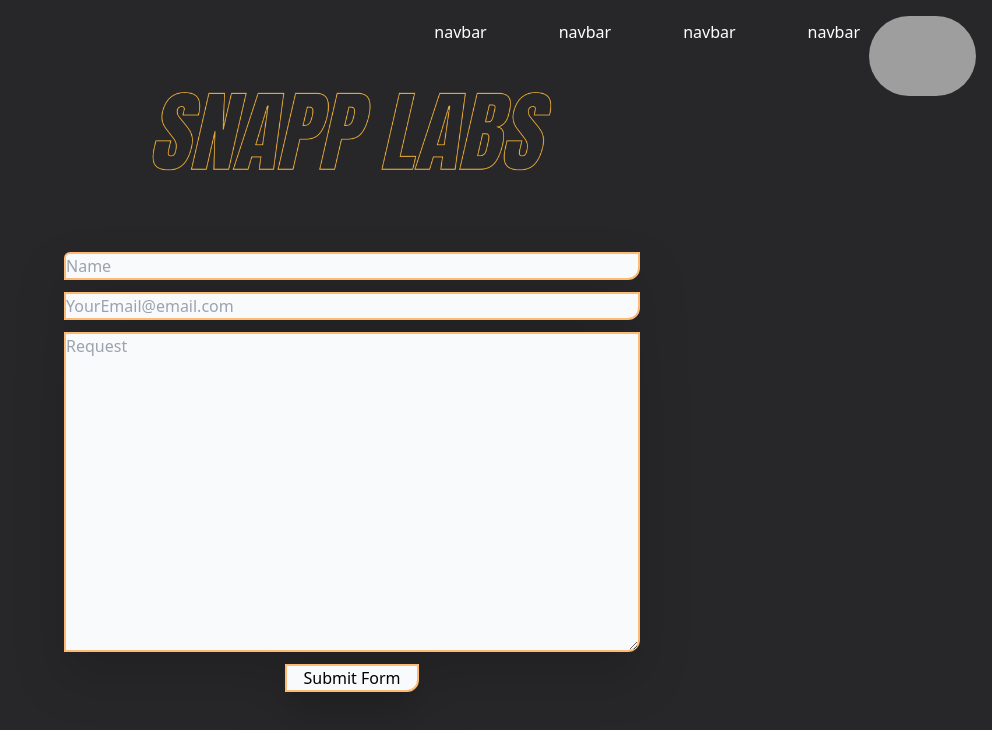
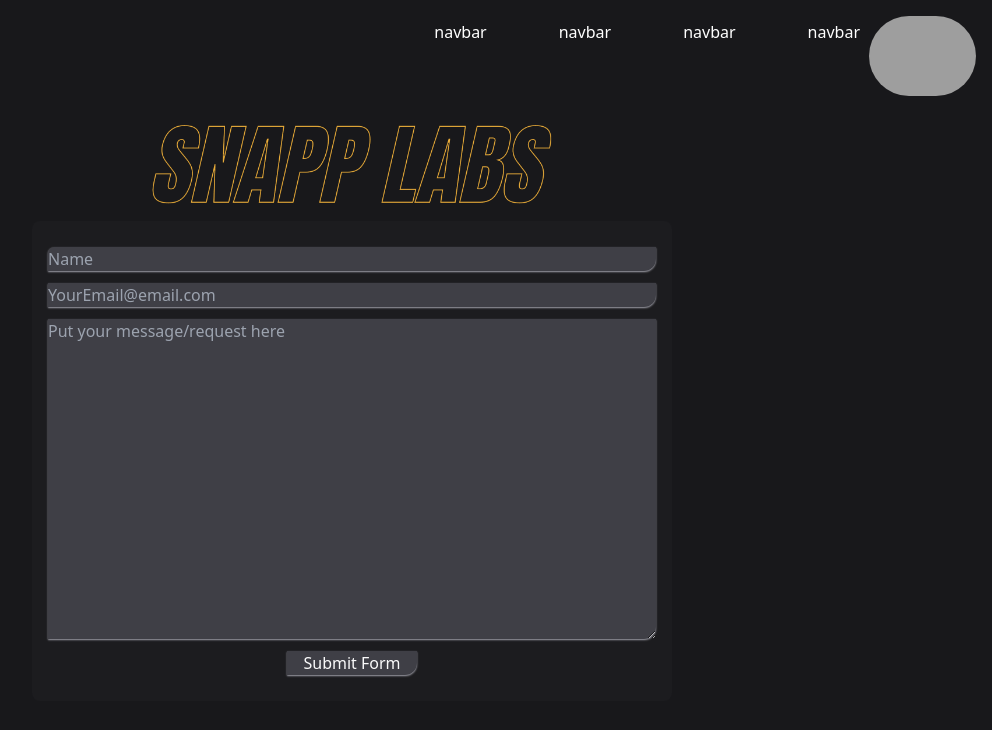
Before and after one commit to rosshd/Snapp-Mern-Stack, a React (Vite) app in the folder frontend/: page /serviceInquiry in a window 1280 px wide. Shown: the top 730 px of the page, without its empty margins (288-1280 px from the left). Built offline with nearby package versions, Linux system fonts and the light colour scheme; grey boxes are pictures that could not be loaded.

Commit message:
updated form look

```diff
--- a/frontend/src/components/form.jsx
+++ b/frontend/src/components/form.jsx
@@ -25,11 +25,12 @@ const form = () => {
       };
 
       return (
-          <form onSubmit={onSubmit} className='md:w-[50dvw] w-[75dvw] h-[80vhvh] md:h-[75vh] flex flex-col justify-center self-center gap-3 p-8 drop-shadow-2xl rounded-bl-sm rounded-br-3xl '>
-            <input placeholder='Name' type="text" name="name" className='rounded-br-xl rounded-tl-md border-2 border-orange-300 bg-gray-50'></input>
-            <input placeholder='YourEmail@email.com' type="email" name="email" className=' rounded-br-xl border-2 border-orange-300 bg-gray-50'/>
-            <textarea placeholder='Request' name="message" className='md:min-h-[40vh] min-h-50vh rounded-br-xl border-2 border-orange-300 bg-gray-50'></textarea>
-            <button type="submit" className='w-fit px-4 shadow-xl self-center rounded-br-xl border-2 border-orange-300 bg-gray-50'>Submit Form</button>
+          <form onSubmit={onSubmit} className='md:w-[50dvw] w-[75dvw] h-[70vhvh] md:h-[60vh] flex flex-col justify-center self-center gap-3 px-4 rounded-lg
+          bg-zinc-700 bg-opacity-10'>
+            <input placeholder='Name' type="text" name="name" className='rounded-br-xl rounded-tl-md bg-zinc-700 text-zinc-200 shadow-sm shadow-zinc-400'></input>
+            <input placeholder='YourEmail@email.com' type="email" name="email" className=' rounded-br-xl bg-zinc-700 text-zinc-200 shadow-sm shadow-zinc-400'/>
+            <textarea placeholder='Put your message/request here' name="message" className='md:min-h-[40vh] min-h-50vh rounded-br-xl bg-zinc-700 text-zinc-200 shadow-sm shadow-zinc-400'></textarea>
+            <button type="submit" className='w-fit px-4 self-center rounded-br-xl bg-zinc-700 text-zinc-50 shadow-sm shadow-zinc-400'>Submit Form</button>
           </form>
       );
 }
--- a/frontend/src/pages/serviceInquiry.jsx
+++ b/frontend/src/pages/serviceInquiry.jsx
@@ -2,12 +2,13 @@ import React from 'react'
 import NavBar from '../components/navBar.jsx'
 import Form from "../components/form.jsx"
 import snapLogoBanner from "../assets/mainLogo.png"
+import logoIcon from "../assets/logoIcon.png"
 
 const shop = () => {
   return (
-    <div className='flex flex-col justify-center items-center h-screen bg-zinc-800'>
-      <NavBar className='rounded-xl bg-zinc-800'></NavBar>
-      <img src={snapLogoBanner} className='mt-[5%] h-[10%]'></img>
+    <div className='flex flex-col justify-center items-center h-screen bg-zinc-900'>
+      <NavBar className='rounded-xl bg-zinc-900'></NavBar>
+      <img src={snapLogoBanner} className='mb-4 mt-[2%] h-[10%]'></img>
       <Form />
 
     </div>
```
